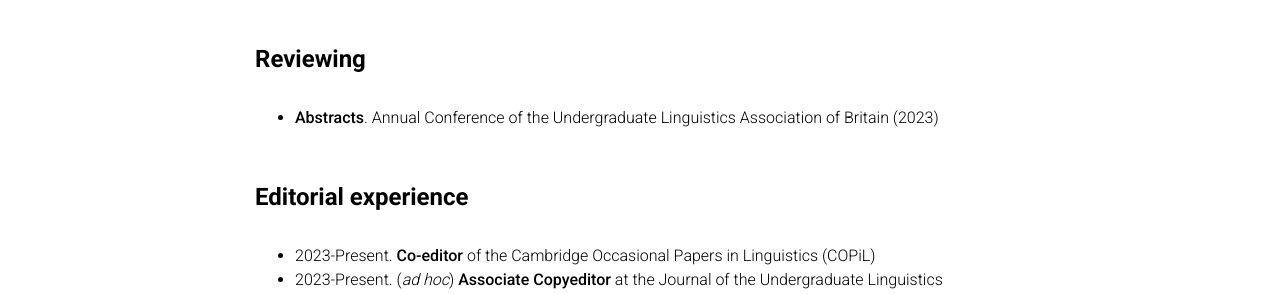
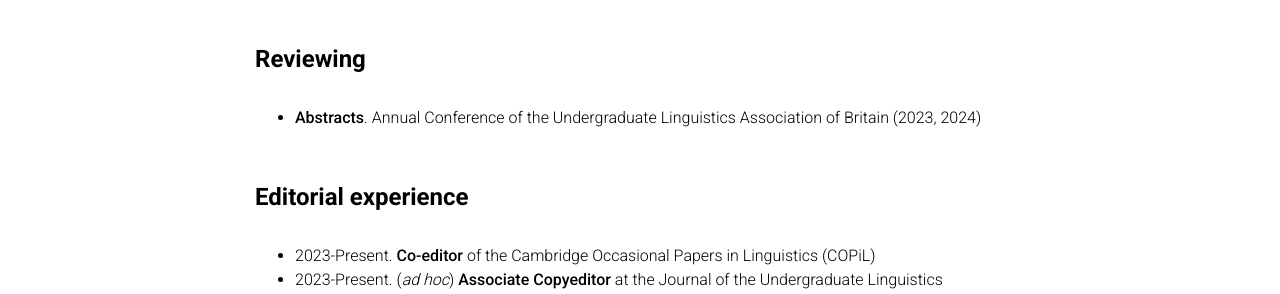
Before and after one commit to nuria-bosch/nuria-bosch.github.io, a Jekyll site: the page built from _pages/teaching_and_service.md, in a window 1280 px wide and 900 px high. Shown: the part 322-616 px from the top of the window. Built offline with Jekyll 4.4.1, drawn with Linux system fonts in a browser that asks for light colours; comment, search, counter and statistics services are not loaded; a style sheet for code colours, icons or effects is not loaded.

Commit message:
Update teaching_and_service.md

```diff
--- a/_pages/teaching_and_service.md
+++ b/_pages/teaching_and_service.md
@@ -13,7 +13,7 @@
 
 <h4 style="margin-top: 3.3rem; margin-bottom: 2rem; font-weight: bold;">Reviewing</h4>
 
-- **Abstracts**. Annual Conference of the Undergraduate Linguistics Association of Britain (2023)
+- **Abstracts**. Annual Conference of the Undergraduate Linguistics Association of Britain (2023, 2024)
 
 <h4 style="margin-top: 3.3rem; margin-bottom: 2rem; font-weight: bold;">Editorial experience</h4>
 
```
